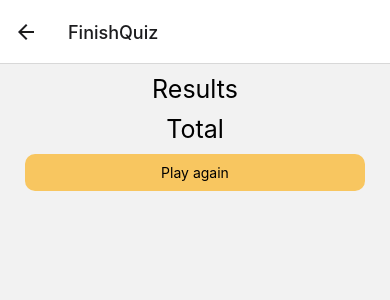
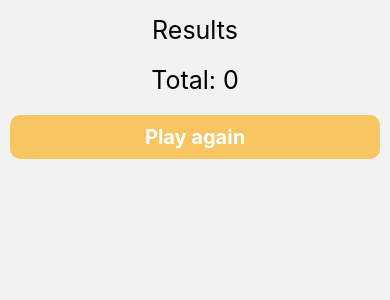
Before and after one commit to aogallo/quiz-app, a React Native app: screen /FinishQuiz in a window 390 px wide. Shown: the top 300 px of the page. Built offline with nearby package versions, Linux system fonts and the light colour scheme.

Commit message:
refactor util, add styles for results
create a new component

```diff
--- a/App.tsx
+++ b/App.tsx
@@ -1,6 +1,5 @@
 import { NavigationContainer } from '@react-navigation/native'
 import { createNativeStackNavigator } from '@react-navigation/native-stack'
-import { StyleSheet } from 'react-native'
 import LoginScreen from './screens/LoginScreen'
 import WelcomeScreen from './screens/WelcomeScreen'
 import QuestionScreen from './screens/QuestionScreen'
@@ -35,7 +34,11 @@ export default function App() {
                 component={QuestionScreen}
                 options={{}}
               />
-              <Stack.Screen name='FinishQuiz' component={FinishScreen} />
+              <Stack.Screen
+                name='FinishQuiz'
+                component={FinishScreen}
+                options={{ headerShown: false }}
+              />
             </>
           ) : (
             <Stack.Screen name='Login' component={LoginScreen} />
@@ -45,9 +48,3 @@ export default function App() {
     </Provider>
   )
 }
-
-const styles = StyleSheet.create({
-  container: {
-    flex: 1,
-  },
-})
--- /dev/null
+++ b/components/QuestionResult.tsx
@@ -0,0 +1,37 @@
+import { StyleSheet, Text, View } from 'react-native'
+import { Ionicons } from '@expo/vector-icons'
+import { ResponseType } from '../store/slices/responseSlice'
+
+const QuestionResult = ({ question, result }: ResponseType) => {
+  return (
+    <View key={question}>
+      <View style={styles.container}>
+        <Text style={styles.questionText}>{question}</Text>
+        <Ionicons
+          name='close-circle-outline'
+          size={30}
+          color={!result ? 'red' : 'black'}
+        />
+        <Ionicons
+          name='checkmark-circle-outline'
+          size={30}
+          color={result ? 'green' : 'black'}
+        />
+      </View>
+    </View>
+  )
+}
+
+const styles = StyleSheet.create({
+  questionText: {
+    fontSize: 17,
+    width: '75%',
+  },
+  container: {
+    flexDirection: 'row',
+    gap: 8,
+    marginVertical: 5,
+  },
+})
+
+export default QuestionResult
--- a/components/ShowAnswers.tsx
+++ b/components/ShowAnswers.tsx
@@ -71,7 +71,7 @@ const styles = StyleSheet.create({
     justifyContent: 'center',
     borderWidth: 1,
     borderRadius: 10,
-    height: 50,
+    height: 70,
     width: 350,
   },
   successAnswer: {
@@ -87,6 +87,8 @@ const styles = StyleSheet.create({
   commonText: {
     fontSize: 20,
     fontWeight: 'bold',
+    textAlign: 'center',
+    padding: 10,
   },
   text: {
     color: 'white',
--- a/screens/FinishScreen.tsx
+++ b/screens/FinishScreen.tsx
@@ -1,9 +1,11 @@
-import { Ionicons } from '@expo/vector-icons'
 import type { NativeStackScreenProps } from '@react-navigation/native-stack'
-import { Pressable, StyleSheet, Text, View } from 'react-native'
-import { useSelector } from 'react-redux'
+import { Pressable, ScrollView, StyleSheet, Text } from 'react-native'
+import { SafeAreaView } from 'react-native-safe-area-context'
+import { useDispatch, useSelector } from 'react-redux'
 import { RootStackParamList } from '../App'
+import QuestionResult from '../components/QuestionResult'
 import { Colors } from '../constants/Colors'
+import { cleanResponse } from '../store/slices/responseSlice'
 import { RootState } from '../store/store'
 
 type FinishScreenProps = NativeStackScreenProps<
@@ -13,31 +15,30 @@ type FinishScreenProps = NativeStackScreenProps<
 
 const FinishScreen = ({ navigation }: FinishScreenProps) => {
   const responses = useSelector((state: RootState) => state.responses.data)
+  const totalScore = useSelector(
+    (state: RootState) => state.responses.totalScore,
+  )
+  const dispatch = useDispatch()
+
   const handleFinish = () => {
+    dispatch(cleanResponse())
     navigation.navigate('Welcome')
   }
 
   return (
-    <View style={styles.container}>
+    <SafeAreaView style={styles.outerContainer}>
+      <ScrollView style={styles.container}>
         <Text style={styles.title}>Results</Text>
         {responses.map((response) => (
-        <View key={response.quetion}>
-          <View style={styles.containerIcons}>
-            <Text style={styles.questionText}>{response.quetion}</Text>
-            <Ionicons
-              name='close-circle-outline'
-              size={24}
-              color={!response.result ? 'red' : 'black'}
+          <QuestionResult
+            key={response.question}
+            question={response.question}
+            result={response.result}
           />
-            <Ionicons
-              name='checkmark-circle-outline'
-              size={24}
-              color={response.result ? 'green' : 'black'}
-            />
-          </View>
-        </View>
         ))}
-      <Text style={styles.title}>Total</Text>
+        <Text style={[styles.title, styles.totalText]}>
+          Total: {totalScore}
+        </Text>
         <Pressable
           android_ripple={{ color: '#ccc' }}
           onPress={handleFinish}
@@ -45,31 +46,25 @@ const FinishScreen = ({ navigation }: FinishScreenProps) => {
             pressed ? [styles.button, styles.pressed] : styles.button
           }
         >
-        <Text>Play again</Text>
+          <Text style={styles.playAgainText}>Play again</Text>
         </Pressable>
-    </View>
+      </ScrollView>
+    </SafeAreaView>
   )
 }
 
 const styles = StyleSheet.create({
+  outerContainer: { flex: 1 },
   container: {
-    flex: 1,
+    marginTop: 5,
     padding: 10,
-    gap: 10,
   },
   button: {
     backgroundColor: Colors.secondary,
     padding: 10,
     alignItems: 'center',
     borderRadius: 10,
-    marginHorizontal: 15,
-  },
-  questionText: {
-    width: '75%',
-  },
-  containerIcons: {
-    flexDirection: 'row',
-    gap: 8,
+    marginVertical: 10,
   },
   pressed: {
     opacity: 0.75,
@@ -77,6 +72,16 @@ const styles = StyleSheet.create({
   title: {
     fontSize: 25,
     textAlign: 'center',
+    marginBottom: 10,
+  },
+  totalText: {
+    marginTop: 10,
+  },
+  playAgainText: {
+    color: 'white',
+    fontWeight: 'bold',
+    fontSize: 20,
   },
 })
+
 export default FinishScreen
--- a/screens/QuestionScreen.tsx
+++ b/screens/QuestionScreen.tsx
@@ -1,5 +1,5 @@
 import type { NativeStackScreenProps } from '@react-navigation/native-stack'
-import { useState } from 'react'
+import { useEffect, useState } from 'react'
 import {
   ActivityIndicator,
   Alert,
@@ -13,7 +13,11 @@ import { RootStackParamList } from '../App'
 import RemainingQuestions from '../components/RemainingQuestions'
 import ShowAnswers from '../components/ShowAnswers'
 import useApi from '../hooks/useApi'
-import { addResponse } from '../store/slices/responseSlice'
+import {
+  addResponse,
+  cleanResponse,
+  incrementScore,
+} from '../store/slices/responseSlice'
 
 export interface QuestionType {
   category: string
@@ -36,6 +40,10 @@ const QuestionScreen = ({ navigation }: QuestionScreenProps) => {
   const [answered, setAnswered] = useState(false)
   const dispatch = useDispatch()
 
+  useEffect(() => {
+    dispatch(cleanResponse())
+  }, [])
+
   const handleNextQuestion = () => {
     if (!answered) {
       Alert.alert('', 'Are your sure to move to another question?', [
@@ -45,7 +53,7 @@ const QuestionScreen = ({ navigation }: QuestionScreenProps) => {
             setQuestionCounter(questionCounter + 1)
             setAnswered(false)
             const response = {
-              quetion: questions[questionCounter].question,
+              question: questions[questionCounter].question,
               result: false,
             }
             dispatch(addResponse(response))
@@ -62,10 +70,12 @@ const QuestionScreen = ({ navigation }: QuestionScreenProps) => {
   }
 
   const handleVerifyQuestion = (result: boolean) => {
-    console.log('result', result)
     setAnswered(true)
-    const response = { quetion: questions[questionCounter].question, result }
+    const response = { question: questions[questionCounter].question, result }
     dispatch(addResponse(response))
+    if (result) {
+      dispatch(incrementScore())
+    }
   }
 
   const handleFinish = () => {
--- a/store/slices/responseSlice.ts
+++ b/store/slices/responseSlice.ts
@@ -2,7 +2,7 @@ import { createSlice } from '@reduxjs/toolkit'
 import type { PayloadAction } from '@reduxjs/toolkit'
 
 export interface ResponseType {
-  quetion: string
+  question: string
   result: boolean
 }
 
@@ -21,14 +21,17 @@ export const responseSlice = createSlice({
   initialState,
   reducers: {
     addResponse: (state, action: PayloadAction<ResponseType>) => {
-      console.log(action.payload)
       state.data.push({ ...action.payload })
     },
     incrementScore: (state) => {
       state.totalScore += 10
     },
+    cleanResponse: (state) => {
+      state.data = []
+    },
   },
 })
 
-export const { addResponse } = responseSlice.actions
+export const { addResponse, incrementScore, cleanResponse } =
+  responseSlice.actions
 export default responseSlice.reducer
--- a/util/formatString.ts
+++ b/util/formatString.ts
@@ -3,4 +3,9 @@ export const formatString = (value: string) => {
     .replace(/&quot;/g, '"')
     .replace(/&#039;/g, "'")
     .replace(/&amp;/g, '&')
+    .replace(/&iacute;/g, 'í')
+    .replace(/&aacute;/g, 'á')
+    .replace(/&oacute;/g, 'ó')
+    .replace(/&uacute;/g, 'ú')
+    .replace(/&eacute;/g, 'é')
 }
```
Lines whose indentation alone changed are shown as unchanged.
